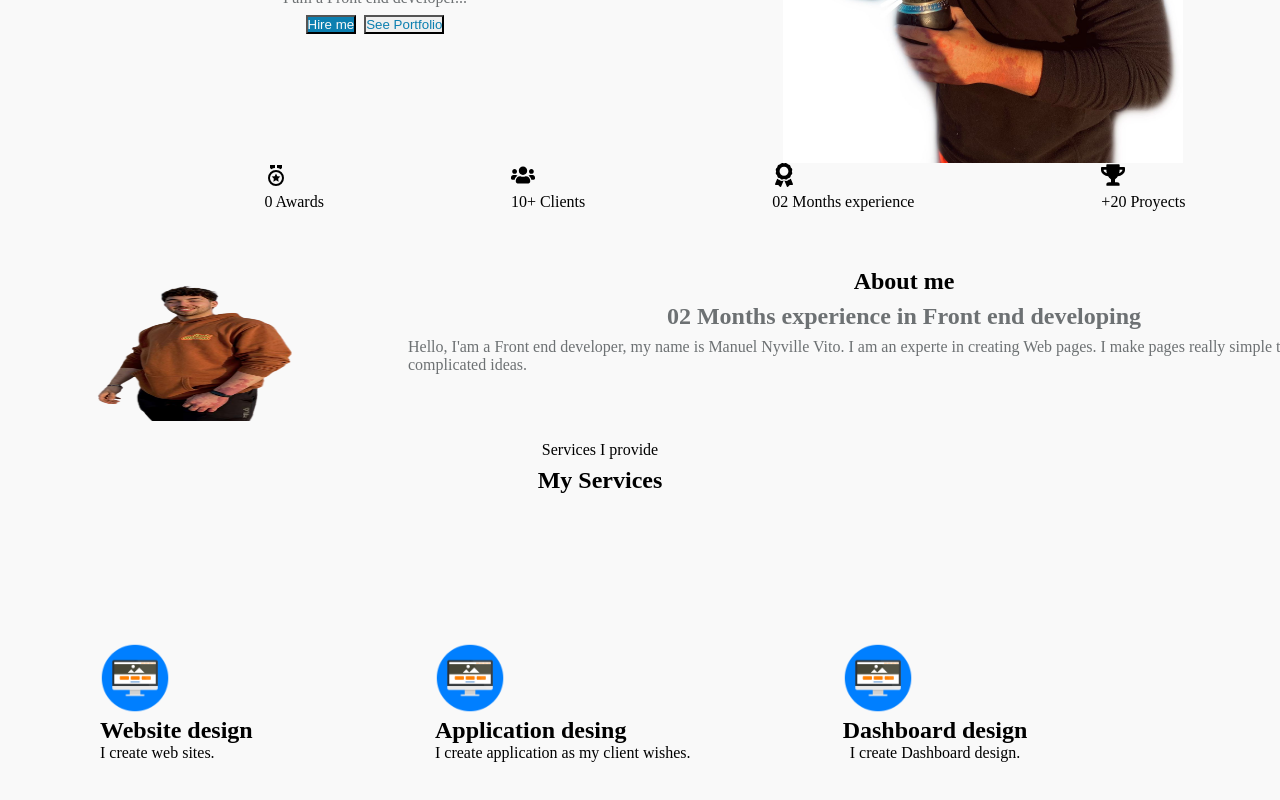
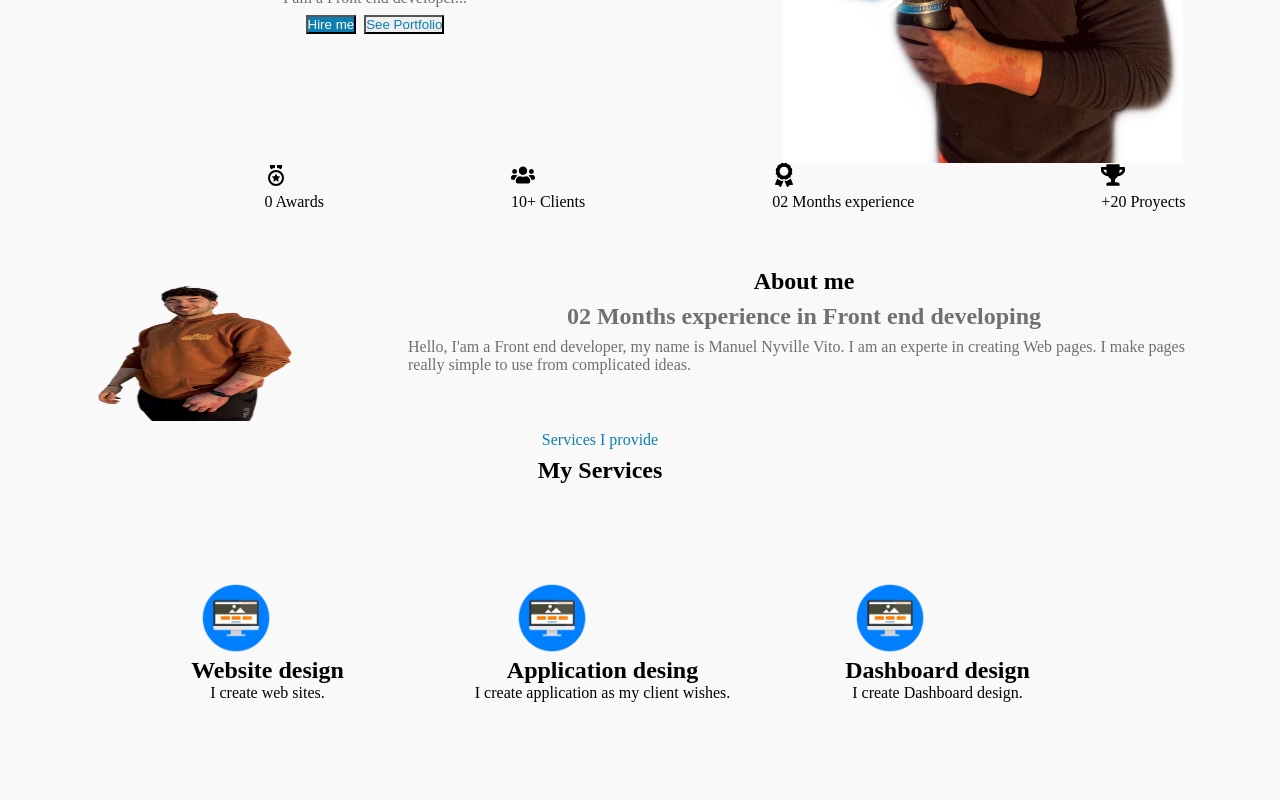
Before and after one commit to Manunyville/Portfolio-tp, a React (Create React App) app: page / in a window 1280 px wide. Shown: the part 320-1120 px from the top of the page. Built offline with nearby package versions, Linux system fonts and the light colour scheme; the HTML template or start-up script is replaced by a standard one.

Commit message:
estilizacion componente

```diff
--- a/src/components/aboutme/aboutMe.jsx
+++ b/src/components/aboutme/aboutMe.jsx
@@ -7,7 +7,7 @@ import Fotaki from '../../assets/img/fotoabout.png'
 const About = () =>{
 
     return(
-        <Container>
+        <Container width={1200}>
             <HStack marginTop={10}>
 
                     <Stack>
--- a/src/components/servicios/service.jsx
+++ b/src/components/servicios/service.jsx
@@ -10,14 +10,14 @@ const Services = () =>{
     return(
         <Container width={1200}>
             <VStack>
-                <VStack marginTop={20}>
-                    <Text>Services I provide</Text>
+                <VStack marginTop={10}>
+                    <Text color={'#0C7FB0'}>Services I provide</Text>
                     <Heading>My Services</Heading>
                 </VStack>
-                <HStack height={400} width={1000} gap={5}>
-                    <Card justify={'center'} bg={'#F9F9F9'} width={600}>
+                <HStack height={300} width={1000} gap={5}>
+                    <Card  marginLeft={5} alignItems={'center'}  bg={'#F9F9F9'} width={600}>
                         <CardHeader>
-                            <Image className='webImg' src={Web}/>
+                            <Image marginLeft={10} className='webImg' src={Web}/>
                         <Heading size='md'> Website design</Heading>
                         </CardHeader>
                         <CardBody>
@@ -25,9 +25,9 @@ const Services = () =>{
                         </CardBody>
 
                     </Card>
-                    <Card justify={'center'} bg={'#F9F9F9'} width={600}>
+                    <Card alignItems={'center'} marginLeft={5} bg={'#F9F9F9'} width={600}>
                         <CardHeader>
-                        <Image className='webImg' src={Web}/>
+                        <Image marginLeft={10} className='webImg' src={Web}/>
                         <Heading size='md'>Application desing</Heading>
                         </CardHeader>
                         <CardBody>
@@ -35,9 +35,9 @@ const Services = () =>{
                         </CardBody>
 
                     </Card>
-                    <Card bg={'#F9F9F9'} justify={'center'} alignItems={'center'} width={600}>
+                    <Card bg={'#F9F9F9'}  marginLeft={5} alignItems={'center'} width={600}>
                         <CardHeader>
-                        <Image className='webImg' src={Web}/>
+                        <Image marginLeft={10} className='webImg' src={Web}/>
                         <Heading size='md'> Dashboard design</Heading>
                         </CardHeader>
                         <CardBody>
```
